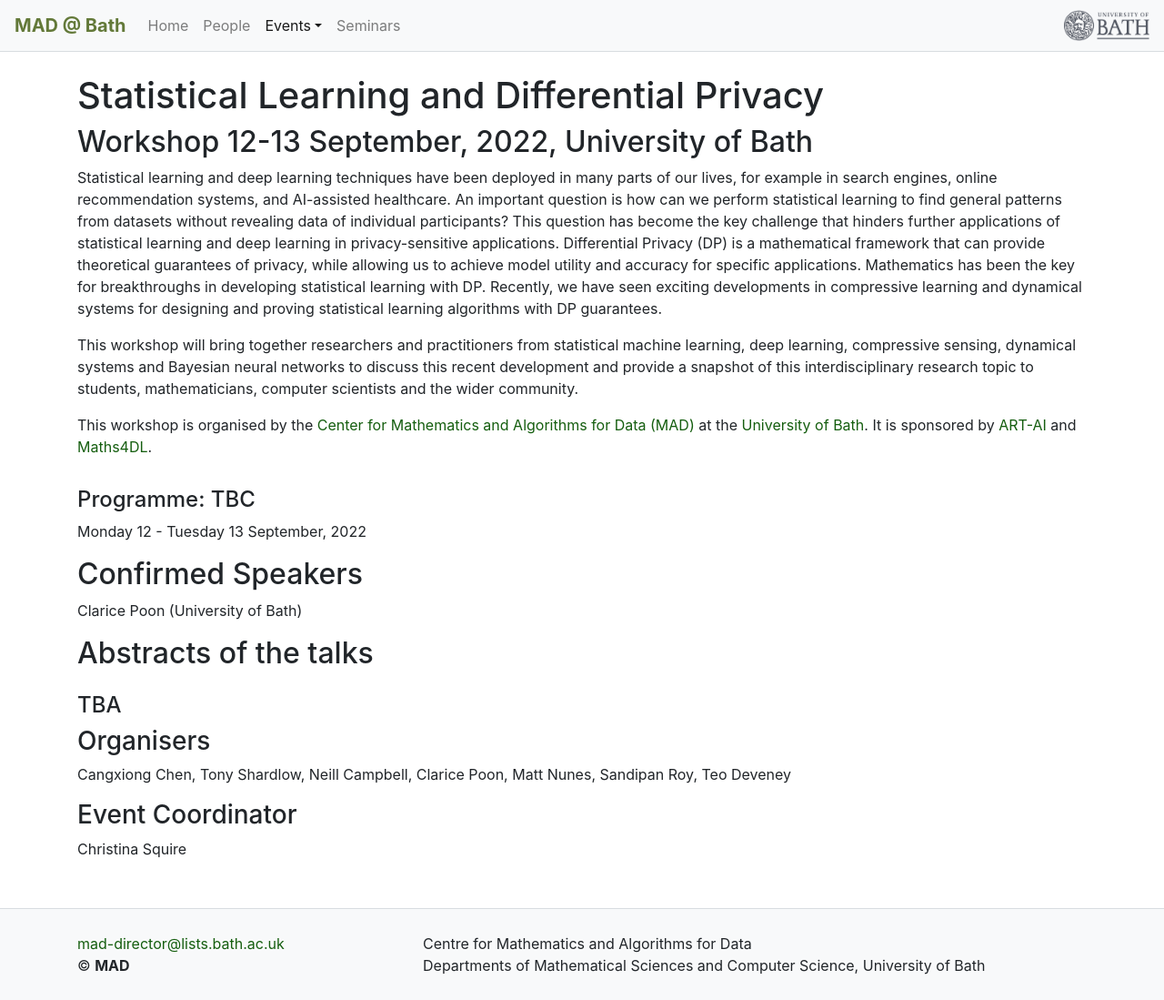
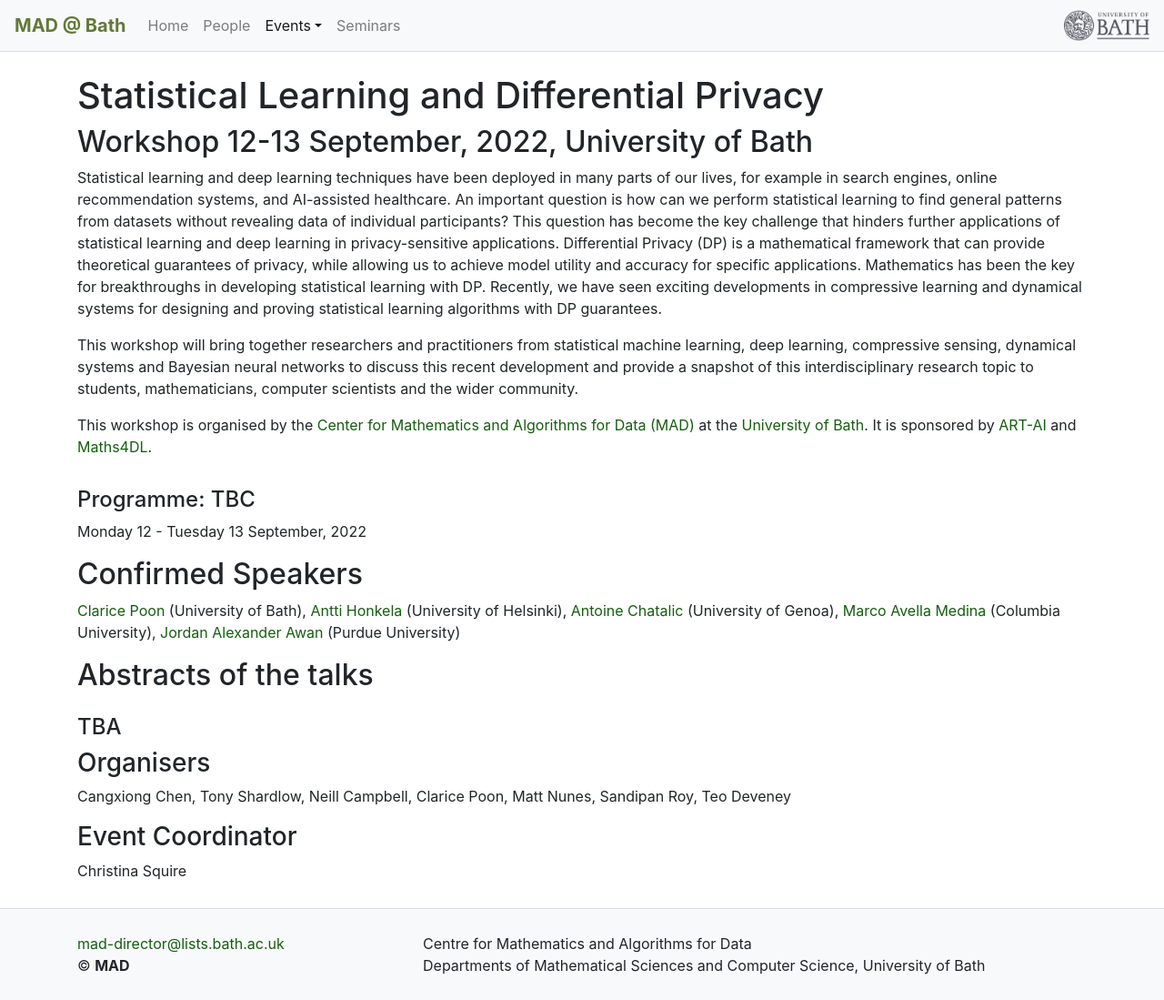
Before and after one commit to mathematics-and-algorithms-for-data/mathematics-and-algorithms-for-data.github.io, a Jekyll site: the page built from events/diff_priv_2022.md, in a window 1280 px wide and 1099 px high. Shown: the whole window at 91% size. Built offline with Jekyll 4.4.1, drawn with Linux system fonts in a browser that asks for light colours; nearby versions of some CDN libraries.

Commit message:
Added confirmed speakers with links

```diff
--- a/events/diff_priv_2022.md
+++ b/events/diff_priv_2022.md
@@ -25,7 +25,7 @@
 |9:00am || [TBA](https://www.) *"TBA"* |
 -->
 ## Confirmed Speakers
-Clarice Poon (University of Bath)
+[Clarice Poon](https://cmhsp2.github.io/) (University of Bath), [Antti Honkela](https://www.cs.helsinki.fi/u/ahonkela/) (University of Helsinki), [Antoine Chatalic](https://achatali.gitlab.io/) (University of Genoa), [Marco Avella Medina](https://sites.google.com/site/marcoavellamedina/home) (Columbia University), [Jordan Alexander Awan](https://jordan-awan.com/) (Purdue University)
 
 ## Abstracts of the talks
 <h4 class="pt-3">TBA</h4>
```
